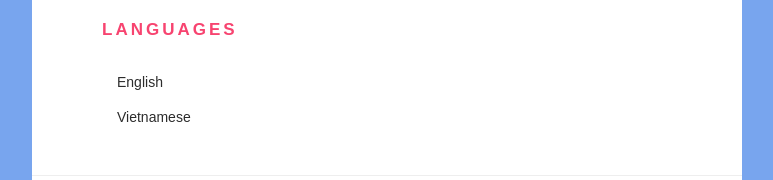
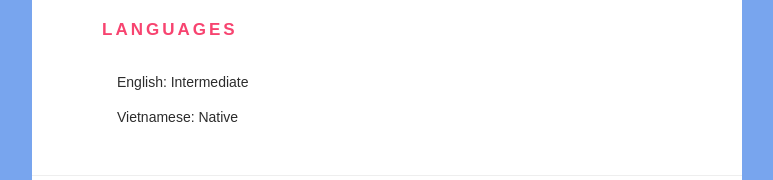
Before and after one commit to thanhchuong01/thanhchuong01.github.io, a website: page index.html in a window 1280 px wide. Shown: the part 2495-2675 px from the top of the page, without its empty margins (398-1171 px from the left). Drawn offline with nearby package versions, Linux system fonts and the light colour scheme.

Commit message:
update language section

```diff
--- a/index.html
+++ b/index.html
@@ -424,8 +424,8 @@
 					<h2>Languages</h2>
 				</div>
 				<div class="description" style="padding: 10px 15px;">
-					<p>English</p>
-					<p>Vietnamese</p>
+					<p>English: Intermediate</p>
+					<p>Vietnamese: Native</p>
 				</div>
 			</section>
 
```
